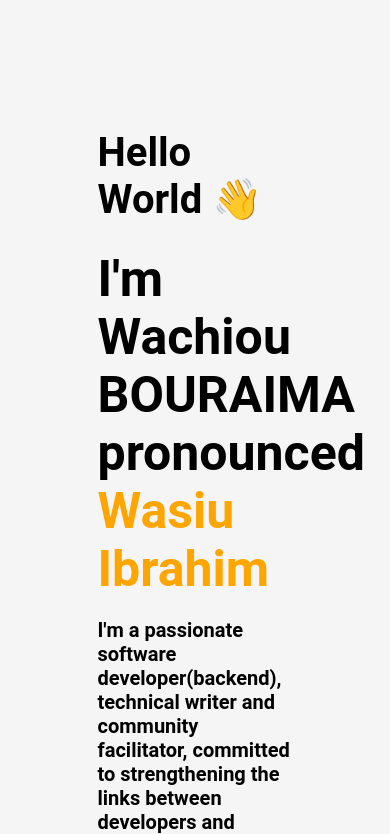
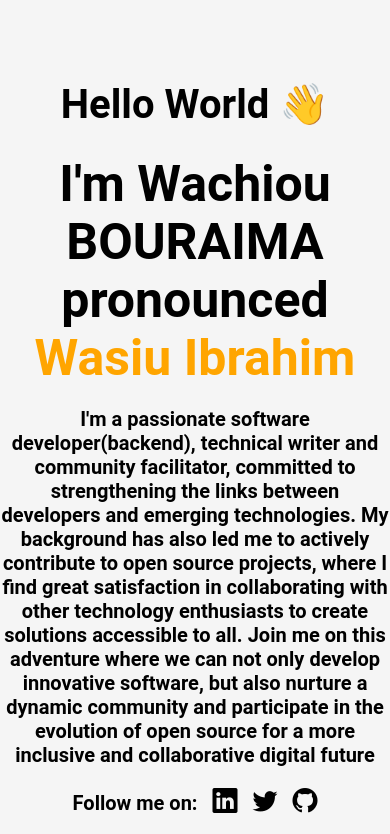
Before and after one commit to WassCodeur/wassfolio, a website: page index.html in a window 390 px wide. Shown: the part 1002-1836 px from the top of the page. Drawn offline with nearby package versions, Linux system fonts and the light colour scheme.

Commit message:
Update CSS and HTML files

```diff
--- a/assets/CSS/styles.css
+++ b/assets/CSS/styles.css
@@ -55,6 +55,7 @@ a {
 .about-me-image img {
 
     width: 100%;
+    height: 90%;
     border: 2px solid gray;
     border-radius: 10px;
 
@@ -182,4 +183,10 @@ i {
         margin: 0;
     }
 
+    .about-me-text {
+        width: 100%;
+        text-align: center;
+
+    }
+
 }
--- a/index.html
+++ b/index.html
@@ -13,7 +13,7 @@
 
 <body>
     <header class="header-container">
-        <div class="logo"><a id="logo" href="#"><img src="/assets/images/blacklogo.png" alt="logo" width="200px"></a>
+        <div class="logo"><a id="logo" href="/"><img src="/assets/images/blacklogo.png" alt="logo" width="200px"></a>
         </div>
         <nav class="menu">
             <ul class="nav-link">
@@ -21,14 +21,14 @@
                 <li><a href="pages/about.html">About me</a></li>
                 <li><a href="pages/speaking.html">Speaking</a></li>
                 <li><a href="pages/projects.html">Portfolio</a></li>
-                <li><a href="#"></a></li>
+
             </ul>
         </nav>
         <button id="mode-button"></button>
 
     </header>
     <div class="animation">
-        Community Lead Software Developer Open source advocate DevRel Technical Writer Community Lead Software Developer Open source advocate DevRel Technical Writer
+        Community Lead Software Developer Open source advocate DevRel Technical Writer
     </div>
     <div class="animation-right">
         Community Lead Software Developer Open source advocate DevRel Technical Writer
@@ -39,17 +39,26 @@
         </div>
         <div class="about-me-text">
             <h1 class="intro">Hello World 👋</h1>
-            <div class="fullname"><span class="intro">I'm Wachiou BOURAIMA pronounced</span> <span class="lastname">Wasiu Ibrahim</span></div>
-            <p class="about-text">I'm a passionate software developer(backend), technical writer and community facilitator, committed to strengthening the links
-            between developers and emerging technologies. My background has also led me to actively contribute to open source
-            projects, where I find great satisfaction in collaborating with other technology enthusiasts to create solutions
-            accessible to all. Join me on this adventure where we can not only develop innovative software, but also nurture a
-            dynamic community and participate in the evolution of open source for a more inclusive and collaborative digital future</p>
-             <div class="social-media"> Follow me on:
-                <a class="linkedin" href="https://www.linkedin.com/in/WassCodeur/" target="_blank"><i class="bi bi-linkedin"></i></a>
-                <a class="twitter" href="https://twitter.com/WassCodeur" target="_blank"><i class="bi bi-twitter"></i></a>
+            <div class="fullname"><span class="intro">I'm Wachiou BOURAIMA pronounced</span> <span
+                    class="lastname">Wasiu Ibrahim</span></div>
+            <p class="about-text">I'm a passionate software developer(backend), technical writer and community
+                facilitator, committed to strengthening the links
+                between developers and emerging technologies. My background has also led me to actively contribute to
+                open source
+                projects, where I find great satisfaction in collaborating with other technology enthusiasts to create
+                solutions
+                accessible to all. Join me on this adventure where we can not only develop innovative software, but also
+                nurture a
+                dynamic community and participate in the evolution of open source for a more inclusive and collaborative
+                digital future
+            </p>
+            <div class="social-media intro"> Follow me on:
+                <a class="linkedin" href="https://www.linkedin.com/in/WassCodeur/" target="_blank"><i
+                        class="bi bi-linkedin"></i></a>
+                <a class="twitter" href="https://twitter.com/WassCodeur" target="_blank"><i
+                        class="bi bi-twitter"></i></a>
                 <a class="github" href="https://github.com/WassCodeur" target="_blank"><i class="bi bi-github"></i></a>
-             </div>
+            </div>
         </div>
     </div>
     <div class="contact-me">
@@ -60,7 +69,7 @@
                 <p>Phone: +228 92 55 59 87</p>
 
                 <i class="bi bi-whatsapp"></i>
-                <p>Whatsapp: +228 92 55 59 87</p>
+                <p>Whatsapp: +228 98 27 38 05</p>
             </div>
             <div class="contact-me-item">
                 <i class="bi bi-envelope-fill"></i>
```
Also changed, not shown: pages/about.html (+1 -1 lines).
